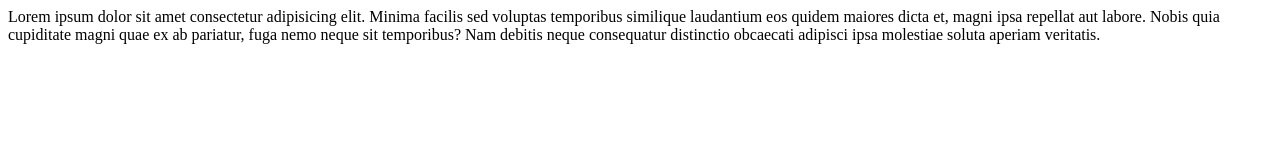
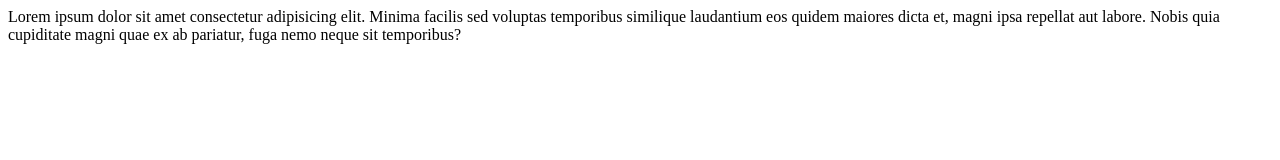
Before and after one commit to Yungdrimz/workproof, a plain HTML site: page staging_folder/index.html in a window 1280 px wide. Drawn offline with Linux system fonts and the light colour scheme.

Commit message:
update: more

```diff
--- a/staging_folder/index.html
+++ b/staging_folder/index.html
@@ -6,6 +6,5 @@
     <title>Document</title>
 </head>
 <body>
-    Lorem ipsum dolor sit amet consectetur adipisicing elit. Minima facilis sed voluptas temporibus similique laudantium eos quidem maiores dicta et, magni ipsa repellat aut labore. Nobis quia cupiditate magni quae ex ab pariatur, fuga nemo neque sit temporibus? Nam debitis neque consequatur distinctio obcaecati adipisci ipsa molestiae soluta aperiam veritatis.
-</body>
+    Lorem ipsum dolor sit amet consectetur adipisicing elit. Minima facilis sed voluptas temporibus similique laudantium eos quidem maiores dicta et, magni ipsa repellat aut labore. Nobis quia cupiditate magni quae ex ab pariatur, fuga nemo neque sit temporibus?
 </html>
```
Also changed, not shown: workd.html (+5 -0 lines).
